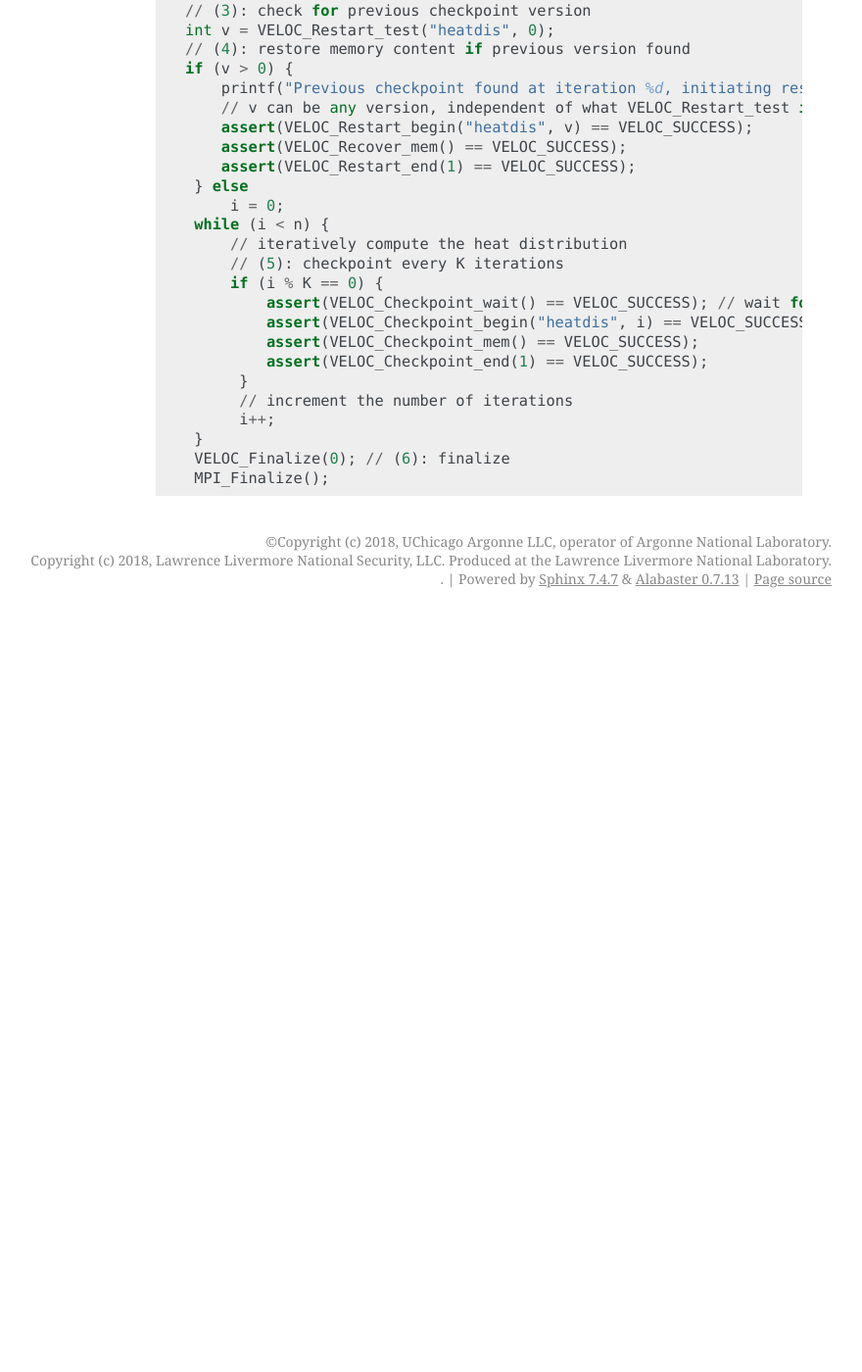
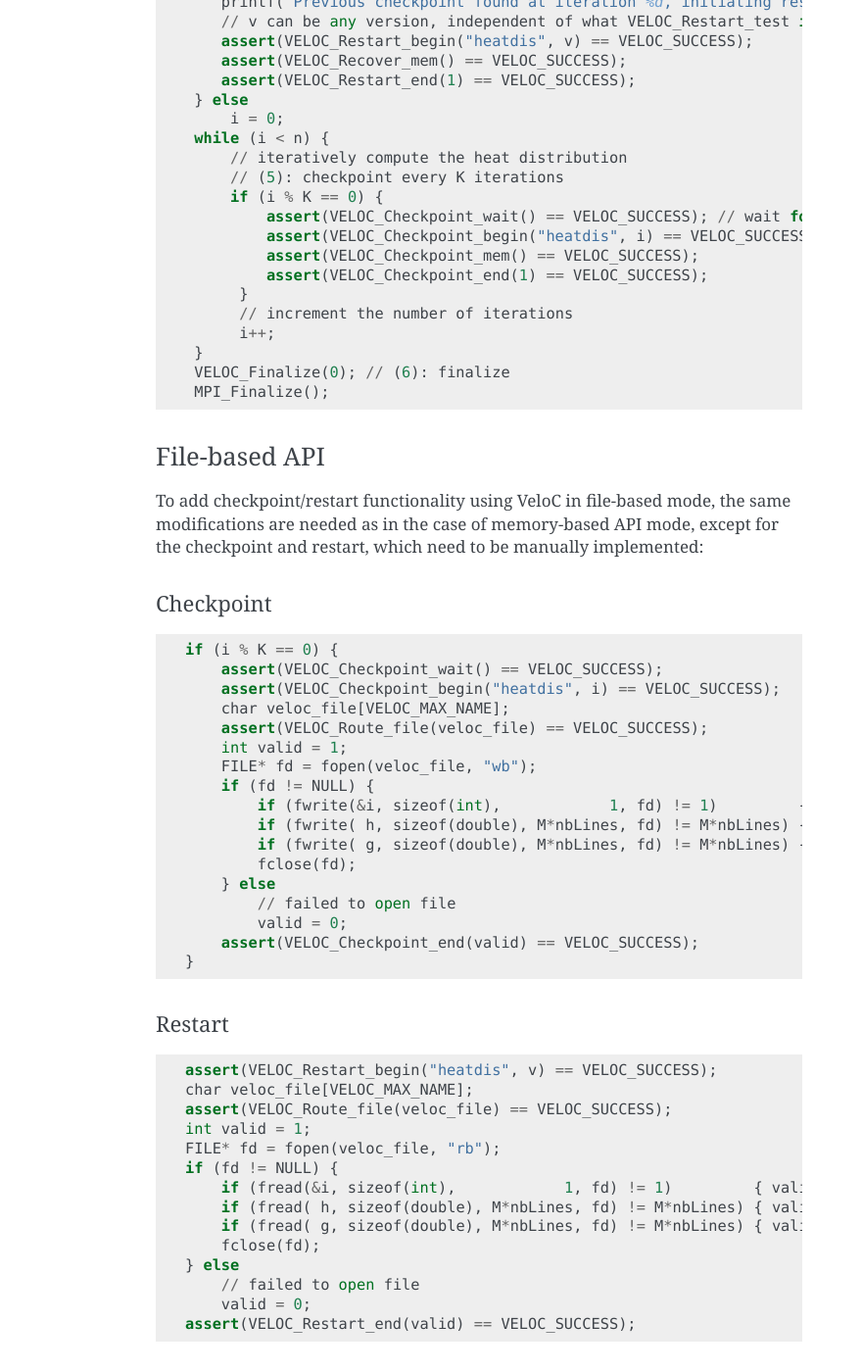
Before and after one commit to ECP-VeloC/VELOC, a Sphinx documentation site: the page built from docs/api.rst, in a window 1280 px wide and 1400 px high, scrolled down 7576 px. Shown: the whole window at 98% size, without its empty margins (261-1141 px from the left). Built offline with Sphinx 7.4.7, drawn with Linux system fonts in a browser that asks for light colours; before the commit the page ends 8206 px from its top, so only the background shows below that; some of the changed text lies outside the part shown.

Commit message:
Update api.rst

```diff
--- a/docs/api.rst
+++ b/docs/api.rst
@@ -426,3 +423,50 @@ regions to their initial state; (5) every K iterations initiate a checkpoint; (6
     }
     VELOC_Finalize(0); // (6): finalize
     MPI_Finalize();
+
+File-based API
+~~~~~~~~~~~~~~
+
+To add checkpoint/restart functionality using VeloC in file-based mode, the same modifications are needed as in the case of
+memory-based API mode, except for the checkpoint and restart, which need to be manually implemented:
+
+Checkpoint
+^^^^^^^^^^
+::
+
+    if (i % K == 0) {
+        assert(VELOC_Checkpoint_wait() == VELOC_SUCCESS);
+        assert(VELOC_Checkpoint_begin("heatdis", i) == VELOC_SUCCESS);
+        char veloc_file[VELOC_MAX_NAME];
+        assert(VELOC_Route_file(veloc_file) == VELOC_SUCCESS);
+        int valid = 1;
+        FILE* fd = fopen(veloc_file, "wb");
+        if (fd != NULL) {
+            if (fwrite(&i, sizeof(int),            1, fd) != 1)         { valid = 0; }
+            if (fwrite( h, sizeof(double), M*nbLines, fd) != M*nbLines) { valid = 0; }
+            if (fwrite( g, sizeof(double), M*nbLines, fd) != M*nbLines) { valid = 0; }
+            fclose(fd);
+        } else
+            // failed to open file
+            valid = 0;
+        assert(VELOC_Checkpoint_end(valid) == VELOC_SUCCESS);
+    }
+
+Restart
+^^^^^^^
+::
+
+    assert(VELOC_Restart_begin("heatdis", v) == VELOC_SUCCESS);
+    char veloc_file[VELOC_MAX_NAME];
+    assert(VELOC_Route_file(veloc_file) == VELOC_SUCCESS);
+    int valid = 1;
+    FILE* fd = fopen(veloc_file, "rb");
+    if (fd != NULL) {
+        if (fread(&i, sizeof(int),            1, fd) != 1)         { valid = 0; }
+        if (fread( h, sizeof(double), M*nbLines, fd) != M*nbLines) { valid = 0; }
+        if (fread( g, sizeof(double), M*nbLines, fd) != M*nbLines) { valid = 0; }
+        fclose(fd);
+    } else
+        // failed to open file
+        valid = 0;
+    assert(VELOC_Restart_end(valid) == VELOC_SUCCESS);
```
Also changed, not shown: other parts of docs/api.rst (+1 -4 lines).
